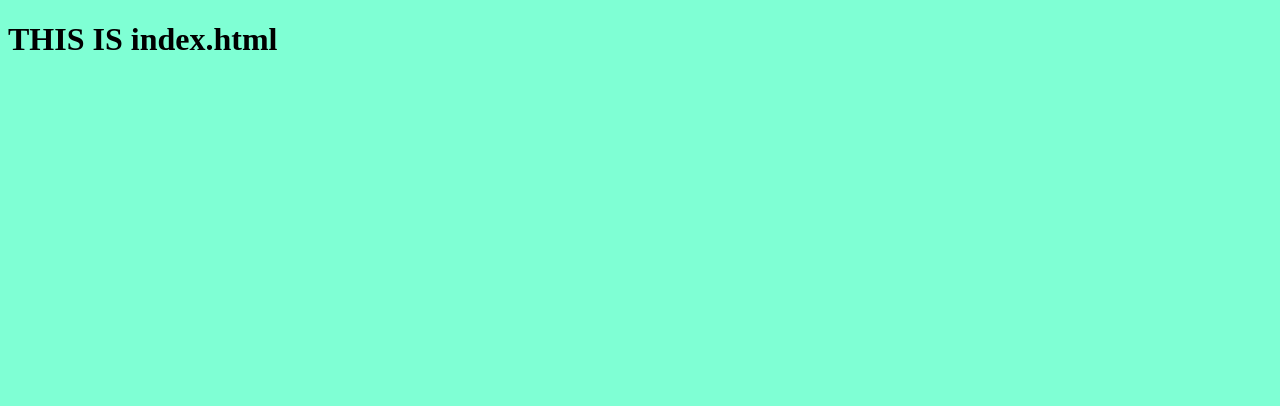
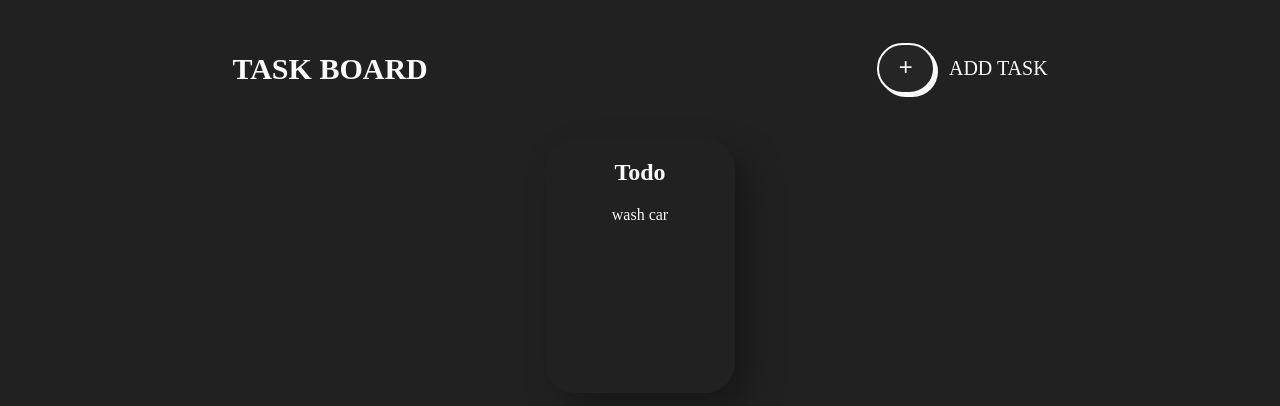
Before and after one commit to Piperski13/todolist-app, a website: page public/index.html in a window 1280 px wide. Drawn offline with Linux system fonts and the light colour scheme.

Commit message:
Version 2.1 ( added styles for the page )

```diff
--- a/public/index.html
+++ b/public/index.html
@@ -7,6 +7,18 @@
   <link rel="stylesheet" href="styles.css">
 </head>
 <body>
-  <h1>THIS IS index.html</h1>
+  <header>
+    <p class="header-title">TASK BOARD</p>
+    <div>
+      <button class="button-add">+</button>
+      <p class="header-paragraph">ADD TASK</p>
+    </div>
+  </header>
+  <main>
+    <section class="board-grid js-render-page">
+      <div class="card"><h1>Todo</h1><p>wash car</p></div>
+    </section>
+  </main>
+  <script src="renderPage.js"></script>
 </body>
 </html>
--- a/public/renderPage.js
+++ b/public/renderPage.js
@@ -0,0 +1,3 @@
+function renderPage(){
+
+}
--- a/public/styles.css
+++ b/public/styles.css
@@ -1,3 +1,67 @@
 body{
-  background-color: aquamarine;
+  background-color: #212121;
 }
+/* header start */
+header{
+  display: flex;
+  justify-content: space-around;
+  align-items: center;
+}
+.header-paragraph{
+  display: inline-block;
+  margin-left:10px;
+  font-size: 20px;
+}
+.header-title{
+  font-weight: bold;
+  font-size: 30px;
+}
+.header-title,.header-paragraph{
+  color: #FAFAFA;
+}
+/* header end */
+
+/* button add start */
+.button-add {
+  font-family: monospace;
+  font-size: 1.5rem;
+  color: #FAFAFA;
+  text-transform: uppercase;
+  padding: 10px 20px;
+  border-radius: 30px;
+  border: 2px solid #FAFAFA;
+  background: #252525;
+  box-shadow: 3px 3px #fafafa;
+  cursor: pointer;
+  margin: 35px 0;
+}
+
+.button-add:active {
+  box-shadow: none;
+  transform: translate(3px, 3px);
+}
+/* button add end */
+
+/* main and section start */
+main{
+  display: flex;
+  align-items: center;
+  justify-content: center;
+}
+.board-grid{
+  display: flex;
+  max-width: 700px;
+  flex-wrap: wrap;
+  justify-content: center;
+  text-align: center;
+  color: #FAFAFA;
+}
+.card {
+  width: 190px;
+  height: 254px;
+  margin: 10px;
+  border-radius: 30px;
+  background: #212121;
+  box-shadow: 15px 15px 30px rgb(25, 25, 25)
+ }
+/* main and section end */
```
